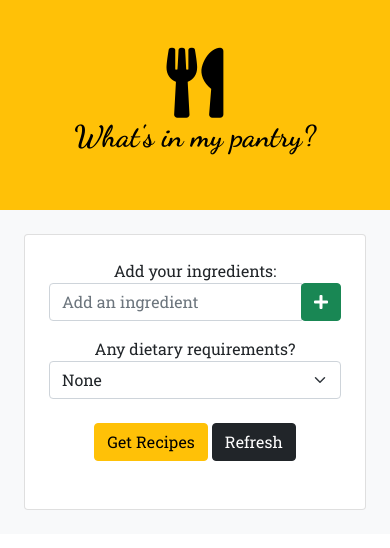
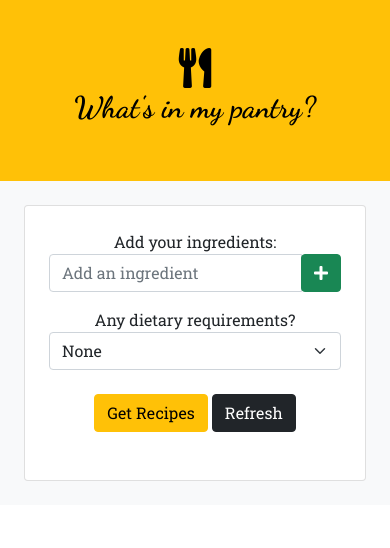
Before and after one commit to mskippen/whats-in-my-pantry, a plain HTML site: page index.html in a window 390 px wide. Drawn offline with nearby package versions, Linux system fonts and the light colour scheme.

Commit message:
changes to colours

```diff
--- a/assets/css/style.css
+++ b/assets/css/style.css
@@ -17,9 +17,12 @@ h1 {
 
 @media screen and (max-width: 767px) {
   h1 {
+    font-size: 30px;
+  }
 
-
-    font-size: 30px;
+  .fa-utensils {
+    font-size: 40px;
+    color: black;
   }
 
 
```
